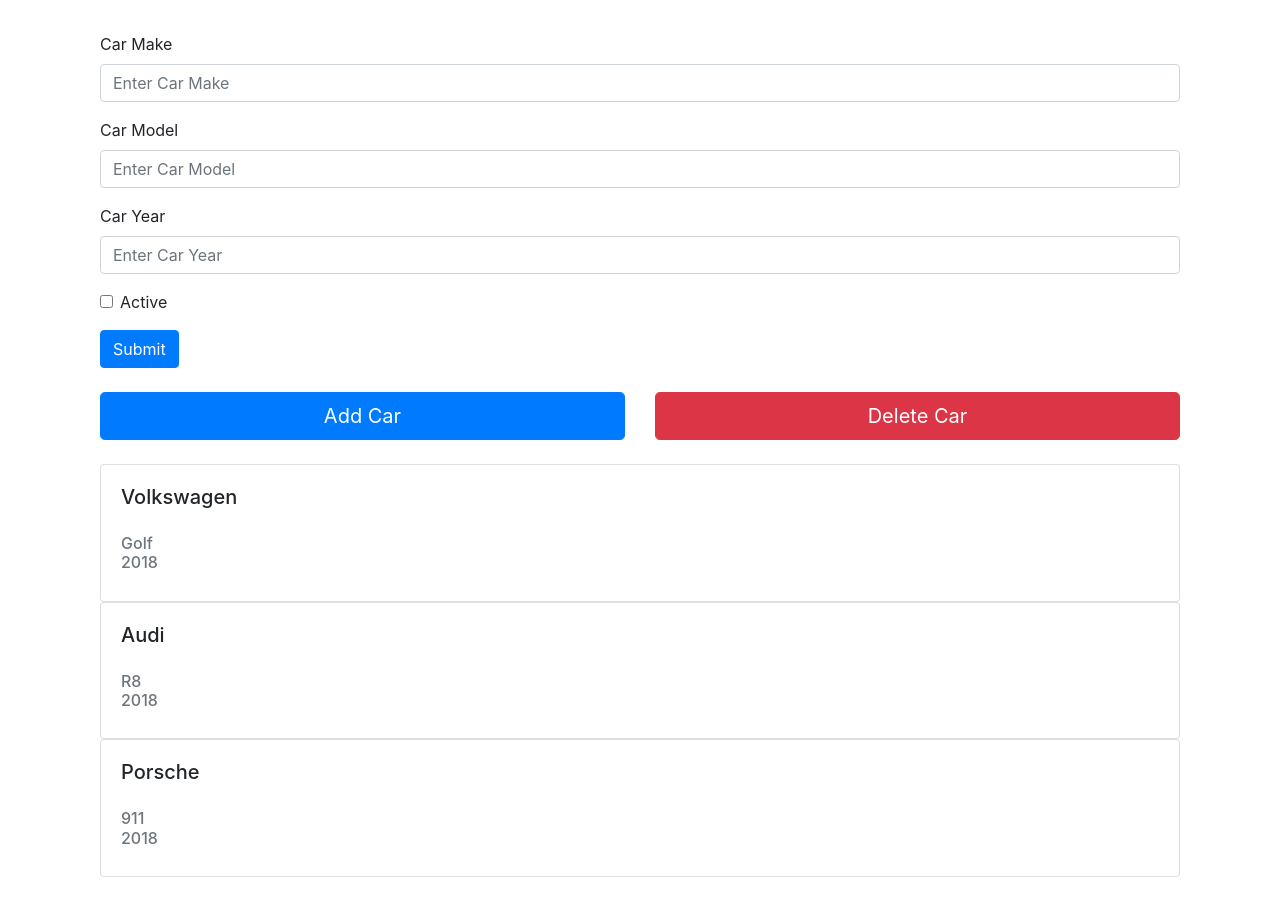
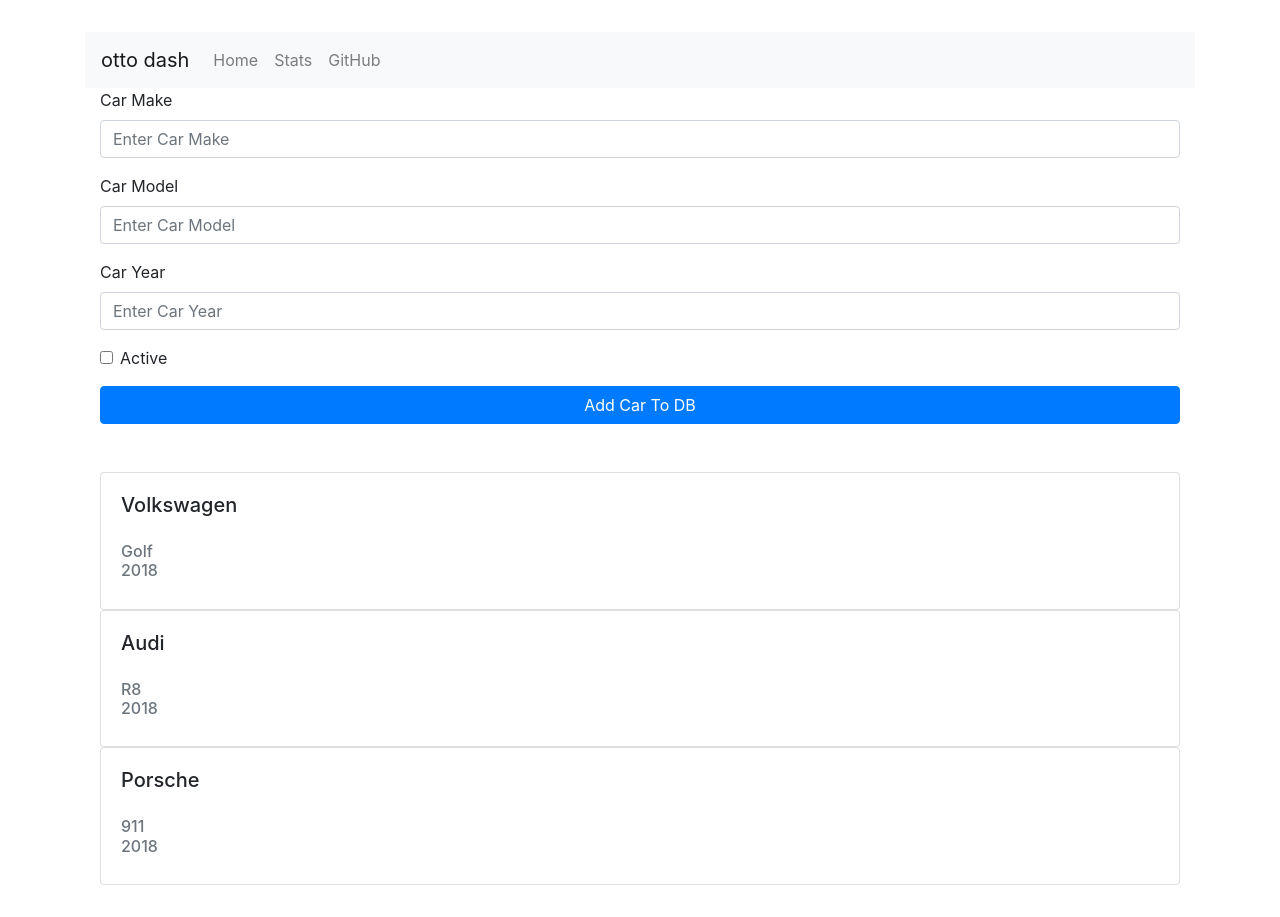
Before and after one commit to colinbowen/ottocar, a React (Create React App) app in the folder frontend/app/: page / in a window 1280 px wide. Built offline with nearby package versions, Linux system fonts and the light colour scheme; no server answers.

Commit message:
Updated frontend buttons

```diff
--- a/frontend/app/src/component/Layout.js
+++ b/frontend/app/src/component/Layout.js
@@ -2,6 +2,7 @@
 
 import Car from './Car';
 import data from './data';
+import Header from './Navigation'
 
 import { Button, Form, Navbar } from 'react-bootstrap';
 
@@ -60,9 +61,6 @@
 
         this.forceUpdate();
 
-        //this.setState({
-        //    cars: cars.concat({ id: newID, make: 'New Make', model: 'New Model', year: 'New Year', active: 'New Active'})
-        //})
         console.log("Clicked Add");
 
 
@@ -98,28 +96,23 @@
                     <Form.Group controlId="formBasicCheckbox" name="active">
                         <Form.Check name="active" type="checkbox" label="Active" />
                     </Form.Group>
-                    <Button variant="primary" type="submit">
-                        Submit
+                    <Button variant="primary" type="submit" className="btn-block">
+                        Add Car To DB
                     </Button>
                 </Form>;
 
     render() {
         return (
             <div id="Layout" className="container">
-
+                <Header/>
                 <div className="col">
                     {this.newCar()}
                 </div>
                 <br></br>
                 <div className="container">
                     <div className="row">
-                    <div className="col">
-                        <a href='#' className="btn btn-primary btn-lg btn-block" onClick={this.addCar}>Add Car</a>
-                    </div>
 
-                    <div className="col">
-                        <a href='#' className="btn btn-danger btn-lg btn-block" onClick={this.deleteCar}>Delete Car</a>
-                    </div>
+
                     </div>
                 </div>
 
--- a/frontend/app/src/component/Navigation.js
+++ b/frontend/app/src/component/Navigation.js
@@ -0,0 +1,20 @@
+import { Nav, Navbar } from 'react-bootstrap';
+import React from "react"
+
+class Header extends React.Component {
+    render() {
+        return (
+            <Navbar bg="light" expand="lg">
+            <Navbar.Brand href="https://app.colinbowen.now.sh/">otto dash</Navbar.Brand>
+            <Navbar.Toggle aria-controls="basic-navbar-nav" />
+            <Navbar.Collapse id="basic-navbar-nav">
+                <Nav className="mr-auto">
+                <Nav.Link href="https://app.colinbowen.now.sh/index.html">Home</Nav.Link>
+                <Nav.Link href="https://app.colinbowen.now.sh/index.html/dashboard">Stats</Nav.Link>
+                <Nav.Link href="http://github.com/colinbowen">GitHub</Nav.Link>
+                </Nav>
+            </Navbar.Collapse>
+            </Navbar>
+        )}}
+
+export default Header;
```
